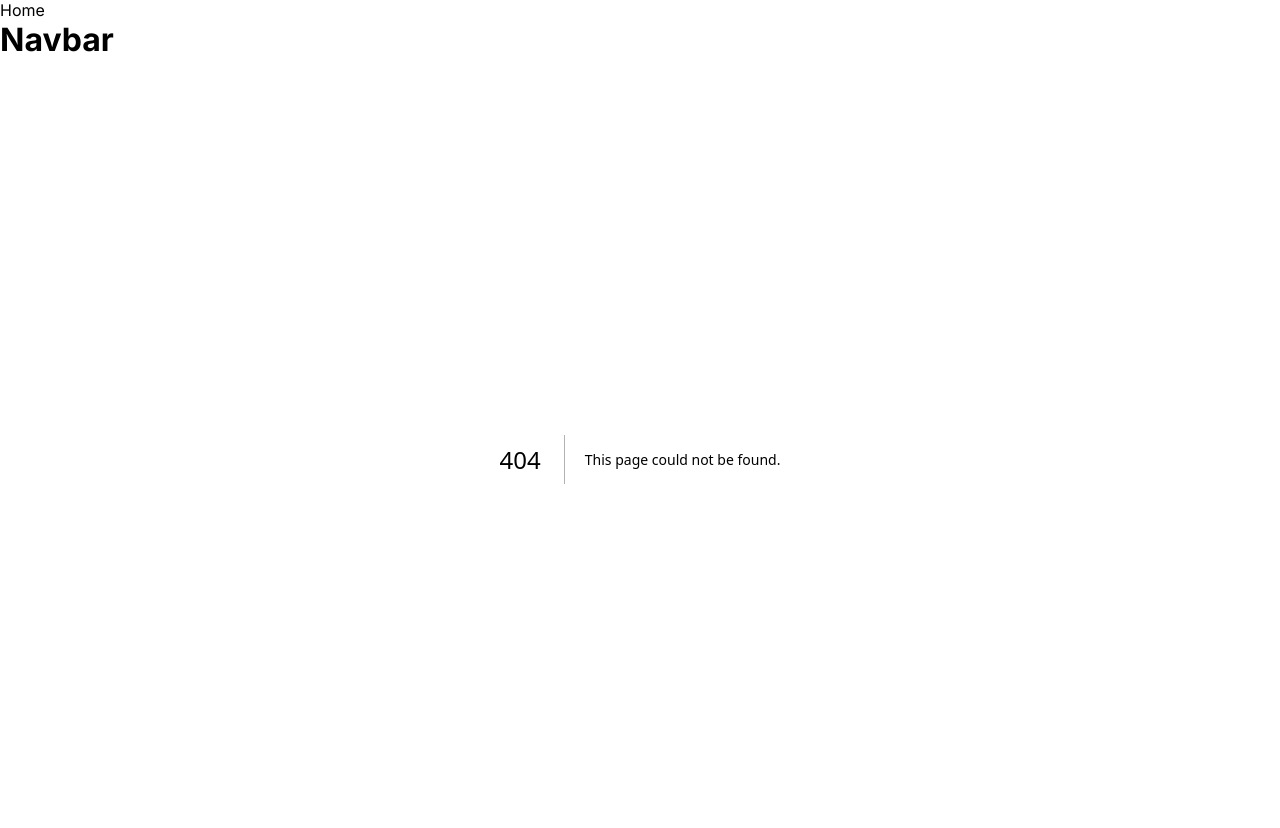
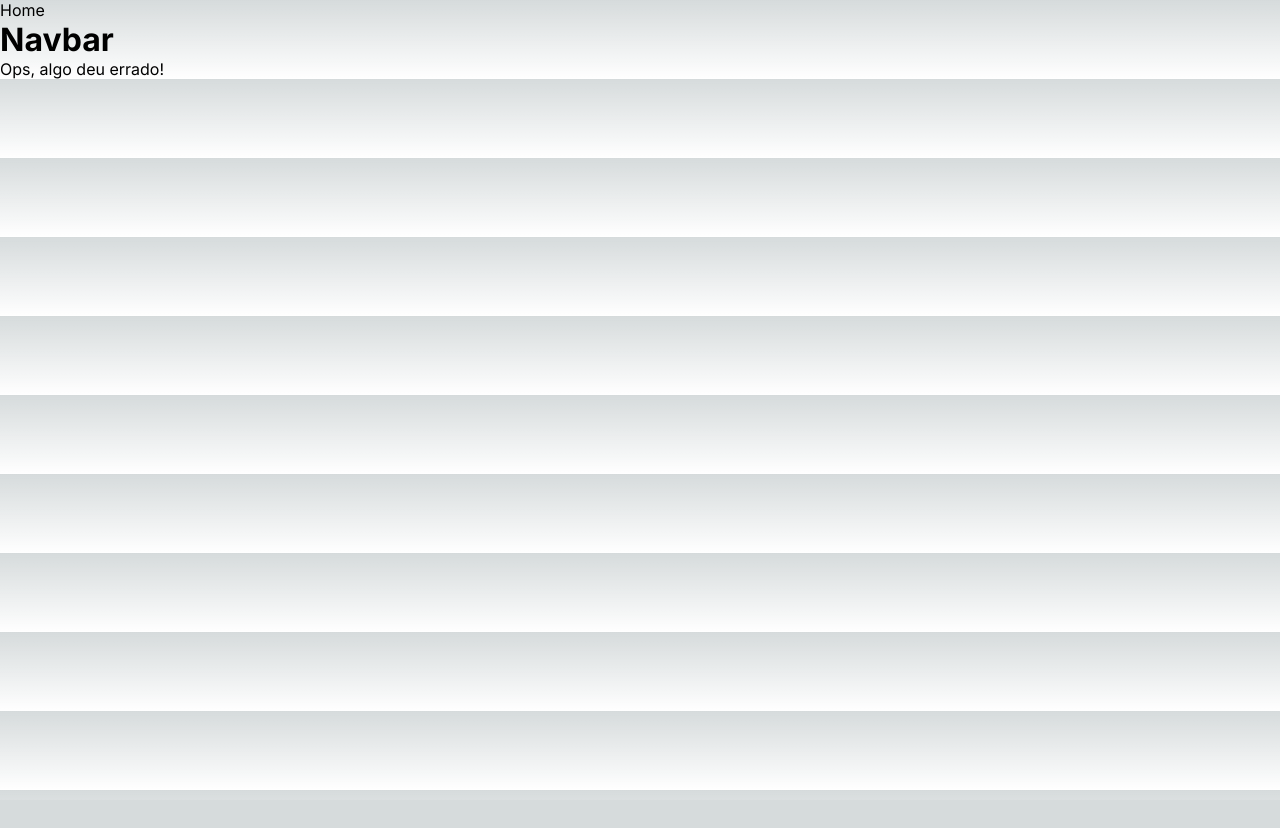
Before and after one commit to FabioCFonseca/sapi-ncia_next, a Next.js app: page /article/11254 in a window 1280 px wide. Before the commit this address had no page. Shown: the top 828 px of the page. After the commit the page ends 800 px from the top, so only its background shows below. Built offline with nearby package versions, Linux system fonts and the light colour scheme.

Commit message:
added article routing

```diff
--- /dev/null
+++ b/app/article/[postId]/page.tsx
@@ -0,0 +1,21 @@
+import React from 'react'
+import artigos from '../../mock_data/mockData';
+import { Artigo } from '../../mock_data/mockData';
+
+interface ParamsInterface {
+    postId: string;
+}
+
+const page = ({ postId }: ParamsInterface) => {
+  const id: string = postId;
+  const objetoArtigo: Artigo | undefined = artigos.find(element => element.key == id);
+  const textoArtigo: string = objetoArtigo ? objetoArtigo.texto : 'Ops, algo deu errado!';
+
+  return (
+    <div>
+        <p>{textoArtigo}</p>
+    </div>
+  )
+}
+
+export default page
--- a/app/mock_data/mockData.tsx
+++ b/app/mock_data/mockData.tsx
@@ -1,5 +1,5 @@
 export interface Artigo {
-    key: number;
+    key: string;
     titulo: string;
     texto: string;
     assunto: string;
@@ -8,14 +8,14 @@ export interface Artigo {
 
 const artigos: Artigo[] = [
     {
-      key: 11254,
+      key: '11254',
       titulo: "Bitcoin",
       texto: "exemplo de texto bitcoin",
       assunto: "economia",
       autor: "keynes",
 },
     {
-        key: 1156156,
+        key: '1156156',
         titulo: "jorge amado",
         texto: "exemplo texto jorge amado",
         assunto: "literatura",
```
Also changed, not shown: app/article/page.tsx (deleted, +0 -13 lines).
